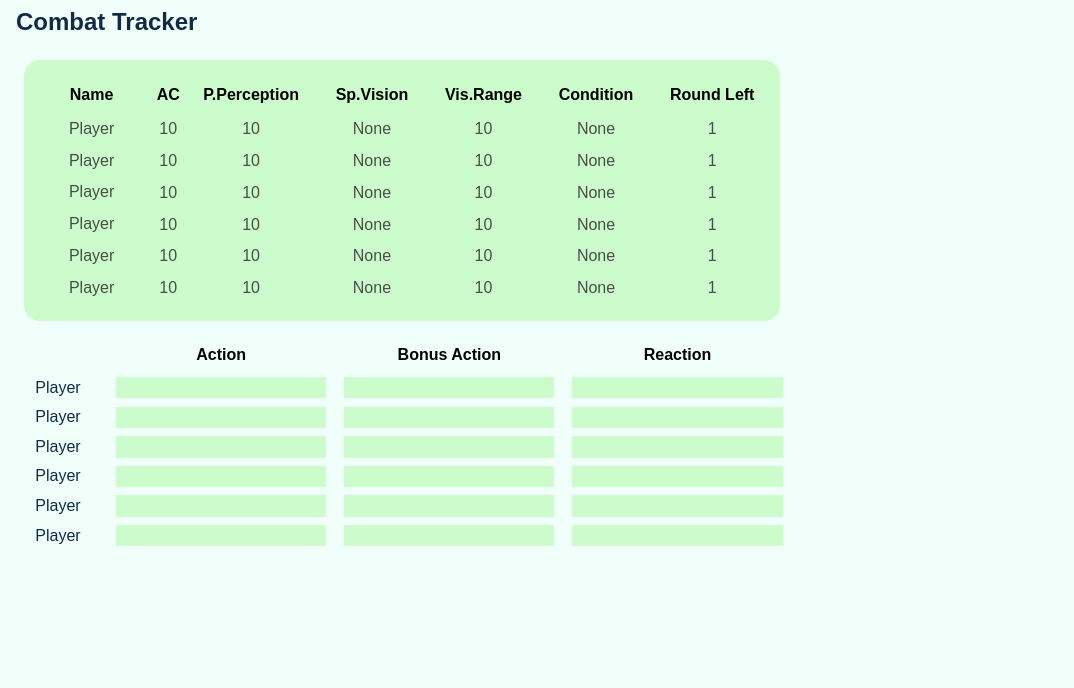
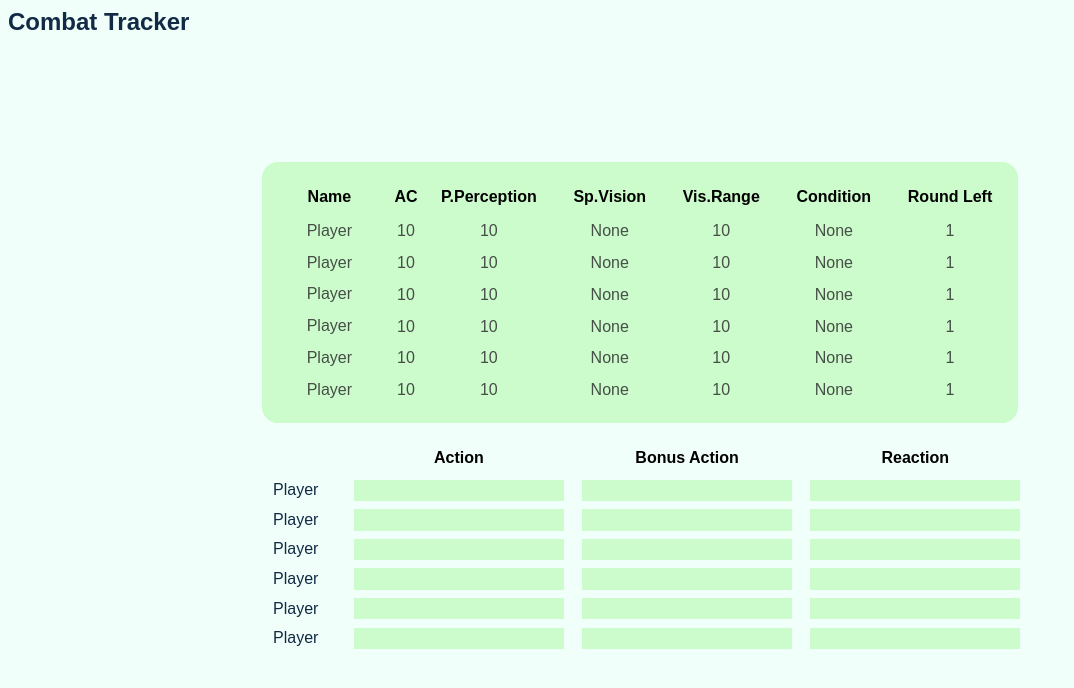
Before and after one commit to chocolatecake-25/DMtool, a plain HTML site: page index.html in a window 1280 px wide. Shown: the whole page, without its empty margins (0-1074 px from the left). Drawn offline with Linux system fonts and the light colour scheme.

Commit message:
Add files via upload

```diff
--- a/index.html
+++ b/index.html
@@ -5,7 +5,12 @@
   </head>
   <body>
     <!-- <img src="./img/cropped dragon.png" id="drago" width="500" /> -->
-    <h2 style="margin: 0.5rem">Combat Tracker</h2>
+    <h2
+      style="margin: 0 0; padding: 0.5rem; position: absolute; left: 0; top: 0"
+    >
+      Combat Tracker
+    </h2>
+    <div id="win">
       <div id="status">
         <table>
           <tr>
@@ -726,6 +731,7 @@
           </tr>
         </table>
       </div>
+    </div>
   </body>
   <script src="myscripts.js"></script>
 </html>
--- a/mystyle.css
+++ b/mystyle.css
@@ -7,8 +7,8 @@ html {
 }
 
 #status {
-  position: fixed;
-  width: auto;
+  /* position: fixed; */
+  /* width: auto; */
   background-color: #ccfccb;
   padding: 1rem;
   border-radius: 1rem;
@@ -82,9 +82,9 @@ option {
   font-weight: bold;
 }
 
-#record {
+/* #record {
   margin-top: 300px;
-}
+} */
 
 #record input {
   max-width: 20rem;
@@ -106,3 +106,26 @@ tr {
   max-height: 1rem;
   overflow: hidden;
 }
+
+#win {
+  /* position: absolute;
+  top: 25%;
+  left: 25%; */
+  /* width: 80%;
+  margin: auto; */
+  margin-left: auto;
+  margin-right: auto;
+  padding-top: auto;
+  padding-bottom: auto;
+  width: fit-content;
+  display: flex;
+  text-align: center;
+  flex-direction: column;
+  height: 100%;
+  justify-content: center;
+}
+
+body {
+  height: 100vh;
+  margin: 0 0;
+}
```
Lines whose indentation alone changed are shown as unchanged.
